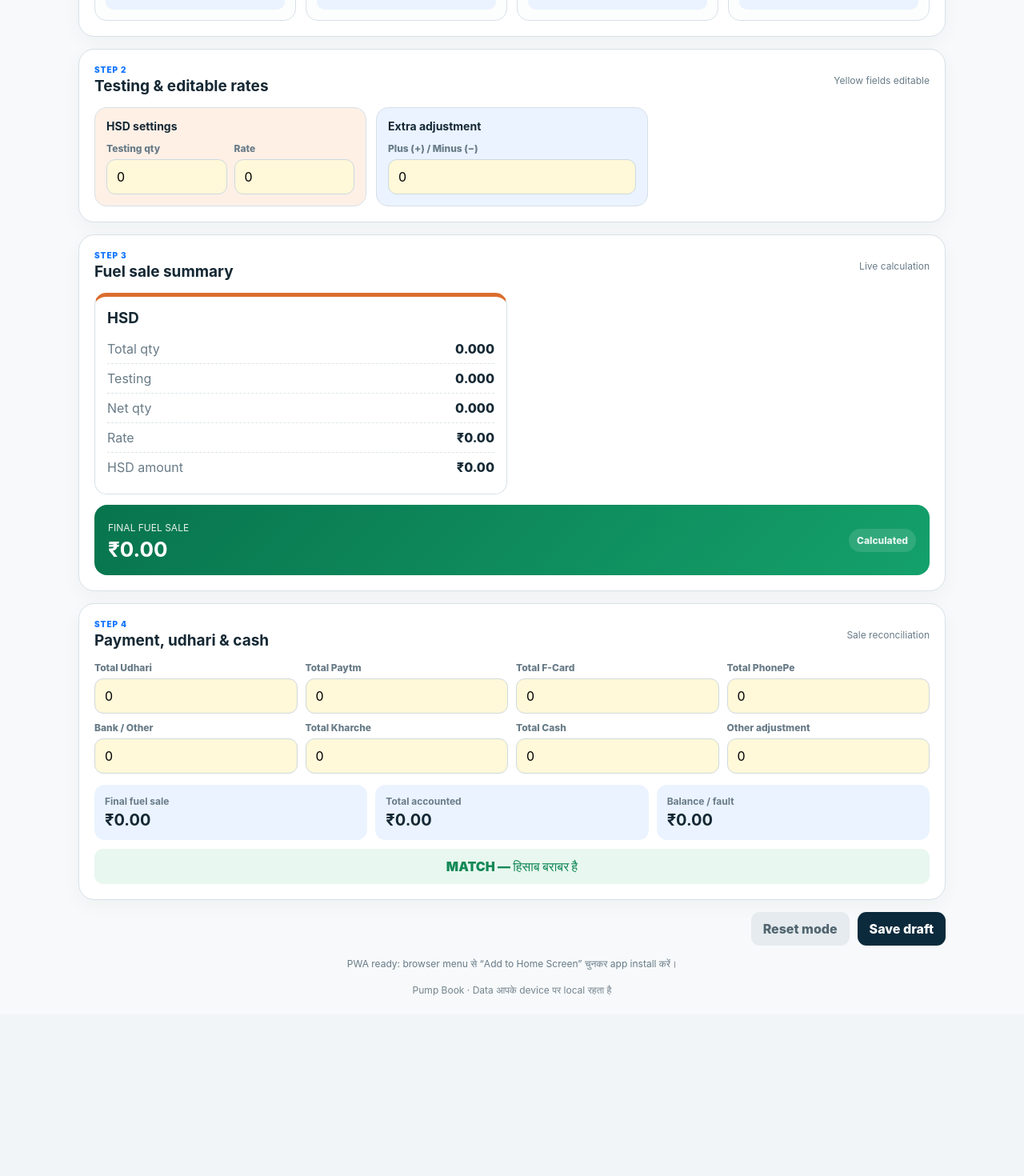
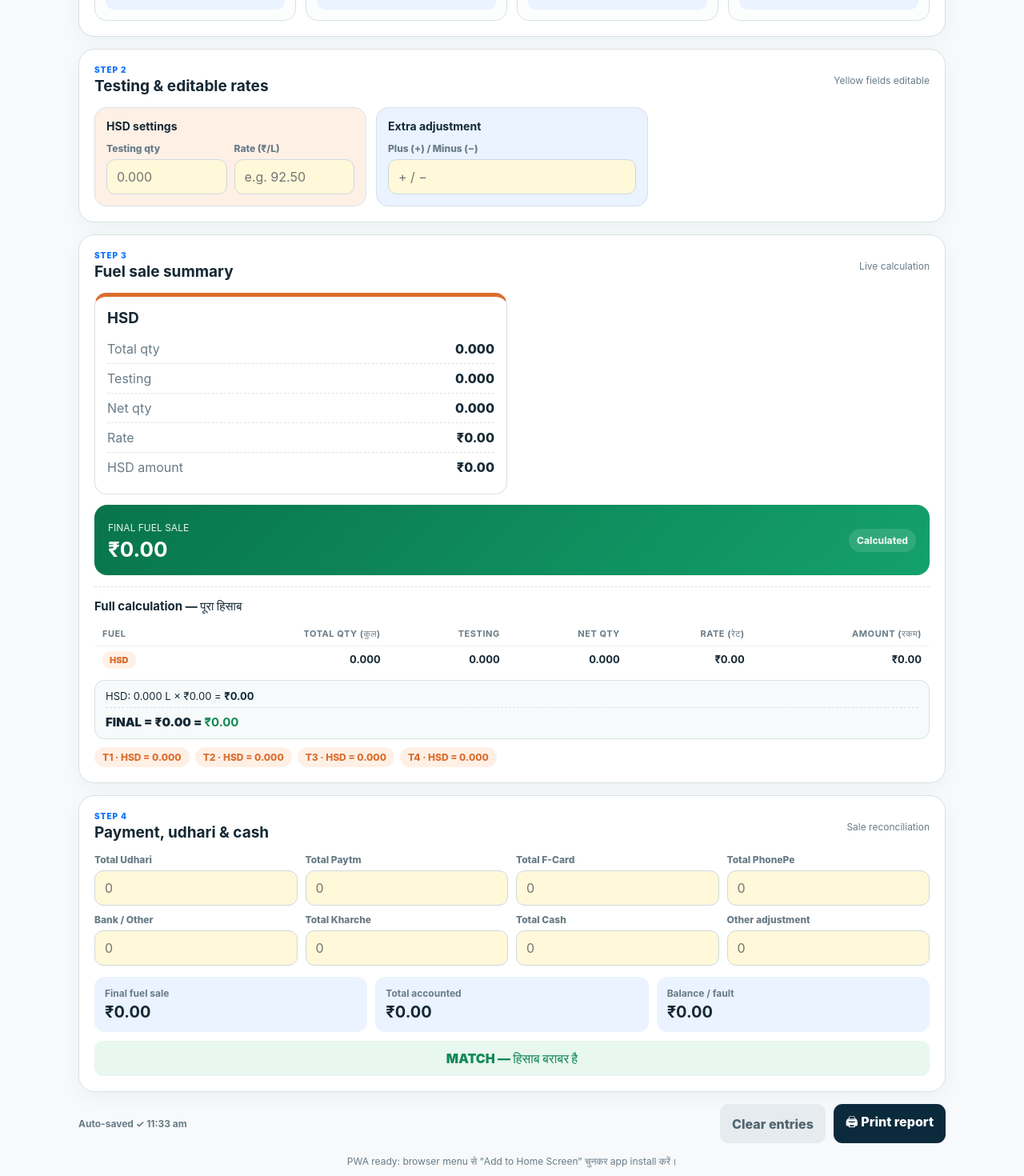
Before and after one commit to anshyd1/Pump-book, a React (Vite) app: page / in a window 1280 px wide. Shown: the part 600-2070 px from the top of the page at 80% size. Before the commit the page ends 1868 px from the top, so only its background shows below. Built offline with nearby package versions, Linux system fonts and the light colour scheme.

Commit message:
Blank inputs, full calculation view, autosave, install button, SW cache fix

```diff
--- a/public/sw.js
+++ b/public/sw.js
@@ -1,10 +1,10 @@
-const CACHE = 'pump-book-v2';
+const CACHE = 'pump-book-v3';
 const CORE = ['./', './manifest.webmanifest', './icon-192.png', './icon-512.png'];
 self.addEventListener('install', event => {
   event.waitUntil(caches.open(CACHE).then(cache => cache.addAll(CORE)).then(() => self.skipWaiting()));
 });
 self.addEventListener('activate', event => {
-  event.waitUntil(caches.keys().then(keys => Promise.all(keys.filter(k => k.startsWith('pump-book-') || k.startsWith('fuel-hisab-') && k !== CACHE).map(k => caches.delete(k)))).then(() => self.clients.claim()));
+  event.waitUntil(caches.keys().then(keys => Promise.all(keys.filter(k => k !== CACHE && (k.startsWith('pump-book-') || k.startsWith('fuel-hisab-'))).map(k => caches.delete(k)))).then(() => self.clients.claim()));
 });
 self.addEventListener('fetch', event => {
   if (event.request.method !== 'GET') return;
--- a/src/App.tsx
+++ b/src/App.tsx
@@ -1,122 +1,241 @@
-import { useEffect, useMemo, useState } from 'react'
+import { useEffect, useMemo, useRef, useState } from 'react'
 
 type Fuel = 'HSD' | 'MS'
 type Mode = 'allHsd' | 'mixed'
 type Reading = { evening: string; morning: string }
-type Payments = { udhari:string; paytm:string; fcard:string; phonepe:string; bank:string; kharche:string; cash:string; other:string }
+type Payments = { udhari: string; paytm: string; fcard: string; phonepe: string; bank: string; kharche: string; cash: string; other: string }
 type Draft = {
-  mode: Mode; date: string; note: string; readings: Record<Mode, Reading[]>;
-  hsdTesting:string; hsdRate:string; msTesting:string; msRate:string; extra:string; payments:Payments
+  mode: Mode; date: string; note: string; readings: Record<Mode, Reading[]>
+  hsdTesting: string; hsdRate: string; msTesting: string; msRate: string; extra: string; payments: Payments
+}
+type BeforeInstallPromptEvent = Event & { prompt: () => Promise<void>; userChoice: Promise<{ outcome: 'accepted' | 'dismissed' }> }
+
+const productMap: Record<Mode, Fuel[]> = {
+  allHsd: ['HSD', 'HSD', 'HSD', 'HSD'],
+  mixed: ['MS', 'HSD', 'MS', 'HSD']
+}
+const sampleReadings: Record<Mode, Reading[]> = {
+  allHsd: Array.from({ length: 4 }, () => ({ evening: '', morning: '' })),
+  mixed: Array.from({ length: 4 }, () => ({ evening: '', morning: '' }))
+}
+const emptyPayments: Payments = { udhari: '', paytm: '', fcard: '', phonepe: '', bank: '', kharche: '', cash: '', other: '' }
+const localDate = () => {
+  const d = new Date()
+  return `${d.getFullYear()}-${String(d.getMonth() + 1).padStart(2, '0')}-${String(d.getDate()).padStart(2, '0')}`
+}
+const initialDraft = (): Draft => ({
+  mode: 'allHsd', date: localDate(), note: '',
+  readings: structuredClone(sampleReadings),
+  hsdTesting: '', hsdRate: '', msTesting: '', msRate: '', extra: '',
+  payments: { ...emptyPayments }
+})
+// Old drafts stored '0' everywhere — convert to '' so inputs start clean (no zero-hatao)
+const clean = (v: unknown): string => (v === null || v === undefined || v === 0 || v === '0' || v === '') ? '' : String(v)
+const sanitize = (raw: unknown): Draft => {
+  const d = initialDraft()
+  if (!raw || typeof raw !== 'object') return d
+  const r = raw as Partial<Draft>
+  if (r.mode === 'allHsd' || r.mode === 'mixed') d.mode = r.mode
+  if (typeof r.date === 'string' && r.date) d.date = r.date
+  if (typeof r.note === 'string') d.note = r.note
+  for (const m of ['allHsd', 'mixed'] as Mode[]) {
+    const arr = r.readings?.[m]
+    d.readings[m] = Array.from({ length: 4 }, (_, i) => ({
+      evening: clean(arr?.[i]?.evening),
+      morning: clean(arr?.[i]?.morning)
+    }))
+  }
+  d.hsdTesting = clean(r.hsdTesting); d.hsdRate = clean(r.hsdRate)
+  d.msTesting = clean(r.msTesting); d.msRate = clean(r.msRate)
+  d.extra = clean(r.extra)
+  d.payments = Object.fromEntries((Object.keys(emptyPayments) as (keyof Payments)[]).map(k => [k, clean(r.payments?.[k])])) as Payments
+  return d
+}
+const num = (v: string) => Number.isFinite(Number.parseFloat(v)) ? Number.parseFloat(v) : 0
+const inr = new Intl.NumberFormat('en-IN', { style: 'currency', currency: 'INR', minimumFractionDigits: 2, maximumFractionDigits: 2 })
+const qty = (v: number) => new Intl.NumberFormat('en-IN', { minimumFractionDigits: 3, maximumFractionDigits: 3 }).format(v)
+
+function Field({ label, value, onChange, step = '0.01', placeholder, type = 'number' }: { label: string; value: string; onChange: (v: string) => void; step?: string; placeholder?: string; type?: 'number' | 'date' | 'text' }) {
+  return <label className="field-label">
+    <span>{label}</span>
+    <input
+      inputMode={type === 'number' ? 'decimal' : undefined}
+      type={type}
+      step={type === 'number' ? step : undefined}
+      value={value}
+      placeholder={placeholder}
+      onFocus={type === 'number' ? e => e.currentTarget.select() : undefined}
+      onChange={e => onChange(e.target.value)}
+    />
+  </label>
 }
 
-const productMap: Record<Mode, Fuel[]> = {
-  allHsd: ['HSD','HSD','HSD','HSD'],
-  mixed: ['MS','HSD','MS','HSD']
-}
-const sampleReadings: Record<Mode, Reading[]> = {
-  allHsd: Array.from({length:4},()=>({evening:'0',morning:'0'})),
-  mixed: Array.from({length:4},()=>({evening:'0',morning:'0'}))
-}
-const emptyPayments: Payments = {udhari:'0',paytm:'0',fcard:'0',phonepe:'0',bank:'0',kharche:'0',cash:'0',other:'0'}
-const initialDraft = (): Draft => ({
-  mode:'allHsd', date:new Date().toISOString().slice(0,10), note:'',
-  readings: structuredClone(sampleReadings), hsdTesting:'0', hsdRate:'0', msTesting:'0', msRate:'0', extra:'0', payments:{...emptyPayments}
-})
-const num = (v:string) => Number.isFinite(Number.parseFloat(v)) ? Number.parseFloat(v) : 0
-const inr = new Intl.NumberFormat('en-IN',{style:'currency',currency:'INR',minimumFractionDigits:2,maximumFractionDigits:2})
-const qty = (v:number) => new Intl.NumberFormat('en-IN',{minimumFractionDigits:3,maximumFractionDigits:3}).format(v)
+export default function App() {
+  const STORAGE_KEY = 'pump-book-draft-v3'
+  const [draft, setDraft] = useState<Draft>(() => {
+    try {
+      const saved = localStorage.getItem(STORAGE_KEY) ?? localStorage.getItem('pump-book-draft-v2')
+      if (!saved) return initialDraft()
+      localStorage.removeItem('pump-book-draft-v2')
+      return sanitize(JSON.parse(saved))
+    } catch { return initialDraft() }
+  })
+  const [savedAt, setSavedAt] = useState<string | null>(null)
+  const [installEvt, setInstallEvt] = useState<BeforeInstallPromptEvent | null>(null)
+  const [standalone, setStandalone] = useState(false)
+  const map = productMap[draft.mode]
+  const fuels = useMemo(() => Array.from(new Set(map)), [map])
+  const diffs = useMemo(() => draft.readings[draft.mode].map(r => num(r.evening) - num(r.morning)), [draft.readings, draft.mode])
+  const gross = useMemo(() => map.reduce((a, f, i) => { a[f] += diffs[i]; return a }, { HSD: 0, MS: 0 } as Record<Fuel, number>), [map, diffs])
+  const hsdNet = gross.HSD - num(draft.hsdTesting), msNet = gross.MS - num(draft.msTesting)
+  const hsdAmount = hsdNet * num(draft.hsdRate), msAmount = msNet * num(draft.msRate)
+  const extraNum = num(draft.extra)
+  const finalSale = hsdAmount + msAmount + extraNum
+  const accounted = Object.values(draft.payments).reduce((sum, v) => sum + num(v), 0)
+  const balance = finalSale - accounted
+  const hasNegative = diffs.some(d => d < 0)
+  const matched = Math.abs(balance) <= 0.05
 
-function Field({label,value,onChange,step='0.01',placeholder,type='number'}:{label:string,value:string,onChange:(v:string)=>void,step?:string,placeholder?:string,type?:'number'|'date'|'text'}){
-  return <label className="field-label"><span>{label}</span><input inputMode={type==='number'?'decimal':undefined} type={type} step={type==='number'?step:undefined} value={value} placeholder={placeholder} onChange={e=>onChange(e.target.value)}/></label>
-}
+  // Auto-save (debounced) — data har change ke baad device par save hota hai
+  const firstRun = useRef(true)
+  useEffect(() => {
+    if (firstRun.current) { firstRun.current = false; return }
+    const t = setTimeout(() => {
+      try { localStorage.setItem(STORAGE_KEY, JSON.stringify(draft)) } catch { /* storage full — ignore */ }
+      setSavedAt(new Date().toLocaleTimeString('en-IN', { hour: '2-digit', minute: '2-digit' }))
+    }, 600)
+    return () => clearTimeout(t)
+  }, [draft])
 
-export default function App(){
-  const [draft,setDraft] = useState<Draft>(()=>{
-    try { const saved=localStorage.getItem('pump-book-draft-v2'); return saved ? {...initialDraft(),...JSON.parse(saved)} : initialDraft() } catch { return initialDraft() }
+  // PWA install prompt
+  useEffect(() => {
+    setStandalone(window.matchMedia('(display-mode: standalone)').matches)
+    const onPrompt = (e: Event) => { e.preventDefault(); setInstallEvt(e as BeforeInstallPromptEvent) }
+    window.addEventListener('beforeinstallprompt', onPrompt)
+    return () => window.removeEventListener('beforeinstallprompt', onPrompt)
+  }, [])
+  const doInstall = async () => {
+    if (!installEvt) return
+    await installEvt.prompt()
+    const choice = await installEvt.userChoice
+    if (choice.outcome === 'accepted') setInstallEvt(null)
+  }
+
+  const updateReading = (index: number, key: keyof Reading, value: string) => setDraft(d => {
+    const readings = { ...d.readings, [d.mode]: d.readings[d.mode].map((r, i) => i === index ? { ...r, [key]: value } : r) }
+    return { ...d, readings }
   })
-  const [saved,setSaved] = useState(false)
-  const [showInstall,setShowInstall] = useState(false)
-  const map=productMap[draft.mode]
-  const diffs=useMemo(()=>draft.readings[draft.mode].map(r=>num(r.evening)-num(r.morning)),[draft.readings,draft.mode])
-  const gross=useMemo(()=>map.reduce((a,f,i)=>{a[f]+=diffs[i];return a},{HSD:0,MS:0} as Record<Fuel,number>),[map,diffs])
-  const hsdNet=gross.HSD-num(draft.hsdTesting), msNet=gross.MS-num(draft.msTesting)
-  const hsdAmount=hsdNet*num(draft.hsdRate), msAmount=msNet*num(draft.msRate)
-  const finalSale=hsdAmount+msAmount+num(draft.extra)
-  const accounted=Object.values(draft.payments).reduce((sum,v)=>sum+num(v),0)
-  const balance=finalSale-accounted
-  const hasNegative=diffs.some(d=>d<0)
-  const matched=Math.abs(balance)<=0.05
+  const updatePayment = (key: keyof Payments, value: string) => setDraft(d => ({ ...d, payments: { ...d.payments, [key]: value } }))
+  const clearEntries = () => setDraft(d => ({
+    ...d,
+    readings: { ...d.readings, [d.mode]: structuredClone(sampleReadings[d.mode]) },
+    hsdTesting: '', msTesting: '', extra: '', payments: { ...emptyPayments }
+  }))
 
-  useEffect(()=>{ setShowInstall(window.matchMedia('(display-mode: browser)').matches) },[])
-  const updateReading=(index:number,key:keyof Reading,value:string)=>setDraft(d=>{
-    const readings={...d.readings,[d.mode]:d.readings[d.mode].map((r,i)=>i===index?{...r,[key]:value}:r)}
-    return {...d,readings}
-  })
-  const updatePayment=(key:keyof Payments,value:string)=>setDraft(d=>({...d,payments:{...d.payments,[key]:value}}))
-  const save=()=>{localStorage.setItem('pump-book-draft-v2',JSON.stringify(draft));setSaved(true);setTimeout(()=>setSaved(false),1400)}
-  const reset=()=>setDraft(d=>({...initialDraft(),mode:d.mode,date:d.date,note:d.note,readings:{...initialDraft().readings,[d.mode]:structuredClone(sampleReadings[d.mode])}}))
+  const fuelGross = (f: Fuel) => f === 'HSD' ? gross.HSD : gross.MS
+  const fuelTest = (f: Fuel) => f === 'HSD' ? num(draft.hsdTesting) : num(draft.msTesting)
+  const fuelNet = (f: Fuel) => f === 'HSD' ? hsdNet : msNet
+  const fuelRate = (f: Fuel) => f === 'HSD' ? num(draft.hsdRate) : num(draft.msRate)
+  const fuelAmount = (f: Fuel) => f === 'HSD' ? hsdAmount : msAmount
+
+  const amountParts = fuels.map(f => inr.format(fuelAmount(f)))
+  const extraStr = extraNum > 0 ? ` + ${inr.format(extraNum)}` : extraNum < 0 ? ` − ${inr.format(Math.abs(extraNum))}` : ''
 
   return <div className="shell">
+    <div className="print-head">Pump Book — Day Report<span>{draft.date}{draft.note ? ` · ${draft.note}` : ''}</span></div>
+
     <header className="hero">
-      <div className="brand"><div className="brand-mark">PB</div><div><strong>Pump Book</strong><span>One-day totalizer & payment reconciliation</span></div></div>
+      <div className="brand"><div className="brand-mark">PB</div><div><strong>Pump Book</strong><span>One-day totalizer &amp; payment reconciliation</span></div></div>
       <div className="hero-row">
-        <Field label="Date" value={draft.date} type="date" onChange={date=>setDraft(d=>({...d,date}))}/>
-        <label className="field-label"><span>Machine / Staff note</span><input value={draft.note} placeholder="e.g. M1 / Ramesh" onChange={e=>setDraft(d=>({...d,note:e.target.value}))}/></label>
+        <Field label="Date" value={draft.date} type="date" onChange={date => setDraft(d => ({ ...d, date }))} />
+        <label className="field-label"><span>Machine / Staff note</span><input value={draft.note} placeholder="e.g. M1 / Ramesh" onChange={e => setDraft(d => ({ ...d, note: e.target.value }))} /></label>
       </div>
     </header>
 
     <nav className="mode-tabs" aria-label="Calculation mode">
-      <button className={draft.mode==='allHsd'?'active':''} onClick={()=>setDraft(d=>({...d,mode:'allHsd'}))}><b>Mode 1</b><span>HSD · HSD · HSD · HSD</span></button>
-      <button className={draft.mode==='mixed'?'active':''} onClick={()=>setDraft(d=>({...d,mode:'mixed'}))}><b>Mode 2</b><span>MS · HSD · MS · HSD</span></button>
+      <button className={draft.mode === 'allHsd' ? 'active' : ''} onClick={() => setDraft(d => ({ ...d, mode: 'allHsd' }))}><b>Mode 1</b><span>HSD · HSD · HSD · HSD</span></button>
+      <button className={draft.mode === 'mixed' ? 'active' : ''} onClick={() => setDraft(d => ({ ...d, mode: 'mixed' }))}><b>Mode 2</b><span>MS · HSD · MS · HSD</span></button>
     </nav>
 
     <main>
       <section className="card">
-        <div className="section-head"><div><p className="eyebrow">Step 1</p><h2>Totalizer readings</h2></div><span className="help">Evening − Morning</span></div>
-        <div className="totalizer-grid">{map.map((fuel,i)=><article className="totalizer" key={`${draft.mode}-${i}`}>
-          <div className="totalizer-head"><b>T{i+1}</b><span className={`fuel ${fuel.toLowerCase()}`}>{fuel}</span></div>
-          <Field label="Evening / Closing" value={draft.readings[draft.mode][i].evening} step="0.001" onChange={v=>updateReading(i,'evening',v)}/>
-          <Field label="Morning / Opening" value={draft.readings[draft.mode][i].morning} step="0.001" onChange={v=>updateReading(i,'morning',v)}/>
-          <div className={`difference ${diffs[i]<0?'bad':''}`}><span>Difference</span><strong>{qty(diffs[i])}</strong></div>
+        <div className="section-head"><div><p className="eyebrow">Step 1</p><h2>Totalizer readings</h2></div><span className="help">Evening − Morning · fields blank hain, seedha type karo</span></div>
+        <div className="totalizer-grid">{map.map((fuel, i) => <article className="totalizer" key={`${draft.mode}-${i}`}>
+          <div className="totalizer-head"><b>T{i + 1}</b><span className={`fuel ${fuel.toLowerCase()}`}>{fuel}</span></div>
+          <Field label="Evening / Closing" value={draft.readings[draft.mode][i].evening} step="0.001" placeholder="0.000" onChange={v => updateReading(i, 'evening', v)} />
+          <Field label="Morning / Opening" value={draft.readings[draft.mode][i].morning} step="0.001" placeholder="0.000" onChange={v => updateReading(i, 'morning', v)} />
+          <div className={`difference ${diffs[i] < 0 ? 'bad' : ''}`}><span>Difference</span><strong>{qty(diffs[i])}</strong></div>
         </article>)}</div>
         {hasNegative && <div className="alert">Negative difference मिला है—Evening और Morning reading check करें।</div>}
       </section>
 
       <section className="card">
-        <div className="section-head"><div><p className="eyebrow">Step 2</p><h2>Testing & editable rates</h2></div><span className="help">Yellow fields editable</span></div>
+        <div className="section-head"><div><p className="eyebrow">Step 2</p><h2>Testing &amp; editable rates</h2></div><span className="help">Yellow fields editable</span></div>
         <div className="settings-grid">
-          <div className="setting hsd"><h3>HSD settings</h3><div className="two"><Field label="Testing qty" value={draft.hsdTesting} step="0.001" onChange={hsdTesting=>setDraft(d=>({...d,hsdTesting}))}/><Field label="Rate" value={draft.hsdRate} onChange={hsdRate=>setDraft(d=>({...d,hsdRate}))}/></div></div>
-          {draft.mode==='mixed' && <div className="setting ms"><h3>MS settings</h3><div className="two"><Field label="Testing qty" value={draft.msTesting} step="0.001" onChange={msTesting=>setDraft(d=>({...d,msTesting}))}/><Field label="Rate" value={draft.msRate} onChange={msRate=>setDraft(d=>({...d,msRate}))}/></div></div>}
-          <div className="setting extra"><h3>Extra adjustment</h3><Field label="Plus (+) / Minus (−)" value={draft.extra} onChange={extra=>setDraft(d=>({...d,extra}))}/></div>
+          <div className="setting hsd"><h3>HSD settings</h3><div className="two"><Field label="Testing qty" value={draft.hsdTesting} step="0.001" placeholder="0.000" onChange={hsdTesting => setDraft(d => ({ ...d, hsdTesting }))} /><Field label="Rate (₹/L)" value={draft.hsdRate} placeholder="e.g. 92.50" onChange={hsdRate => setDraft(d => ({ ...d, hsdRate }))} /></div></div>
+          {draft.mode === 'mixed' && <div className="setting ms"><h3>MS settings</h3><div className="two"><Field label="Testing qty" value={draft.msTesting} step="0.001" placeholder="0.000" onChange={msTesting => setDraft(d => ({ ...d, msTesting }))} /><Field label="Rate (₹/L)" value={draft.msRate} placeholder="e.g. 105.00" onChange={msRate => setDraft(d => ({ ...d, msRate }))} /></div></div>}
+          <div className="setting extra"><h3>Extra adjustment</h3><Field label="Plus (+) / Minus (−)" value={draft.extra} placeholder="+ / −" onChange={extra => setDraft(d => ({ ...d, extra }))} /></div>
         </div>
       </section>
 
       <section className="card">
         <div className="section-head"><div><p className="eyebrow">Step 3</p><h2>Fuel sale summary</h2></div><span className="help">Live calculation</span></div>
         <div className="summary-grid">
-          <ProductSummary fuel="HSD" gross={gross.HSD} testing={num(draft.hsdTesting)} net={hsdNet} rate={num(draft.hsdRate)} amount={hsdAmount}/>
-          {draft.mode==='mixed' && <ProductSummary fuel="MS" gross={gross.MS} testing={num(draft.msTesting)} net={msNet} rate={num(draft.msRate)} amount={msAmount}/>}
+          <ProductSummary fuel="HSD" gross={gross.HSD} testing={num(draft.hsdTesting)} net={hsdNet} rate={num(draft.hsdRate)} amount={hsdAmount} />
+          {draft.mode === 'mixed' && <ProductSummary fuel="MS" gross={gross.MS} testing={num(draft.msTesting)} net={msNet} rate={num(draft.msRate)} amount={msAmount} />}
         </div>
         <div className="sale-total"><div><span>FINAL FUEL SALE</span><strong>{inr.format(finalSale)}</strong></div><span className="pill">Calculated</span></div>
+
+        <div className="calc-block">
+          <h3>Full calculation — पूरा हिसाब</h3>
+          <div className="calc-wrap">
+            <table className="calc-table">
+              <thead><tr><th>Fuel</th><th>Total qty (कुल)</th><th>Testing</th><th>Net qty</th><th>Rate (रेट)</th><th>Amount (रकम)</th></tr></thead>
+              <tbody>{fuels.map(f => <tr key={f}>
+                <td><span className={`fuel ${f.toLowerCase()}`}>{f}</span></td>
+                <td>{qty(fuelGross(f))}</td>
+                <td>{qty(fuelTest(f))}</td>
+                <td>{qty(fuelNet(f))}</td>
+                <td>{inr.format(fuelRate(f))}</td>
+                <td>{inr.format(fuelAmount(f))}</td>
+              </tr>)}</tbody>
+            </table>
+          </div>
+          <div className="formula-lines">
+            {fuels.map(f => <div key={f}>{f}: {qty(fuelNet(f))} L × {inr.format(fuelRate(f))} = <b>{inr.format(fuelAmount(f))}</b></div>)}
+            {extraStr && <div>Extra (एक्स्ट्रा): {extraStr}</div>}
+            <div className="final-line">FINAL = {amountParts.join(' + ')}{extraStr} = <b>{inr.format(finalSale)}</b></div>
+          </div>
+          <div className="nozzle-chips">{map.map((f, i) => <span key={i} className={f.toLowerCase()}>T{i + 1} · {f} = {qty(diffs[i])}</span>)}</div>
+        </div>
       </section>
 
       <section className="card">
-        <div className="section-head"><div><p className="eyebrow">Step 4</p><h2>Payment, udhari & cash</h2></div><span className="help">Sale reconciliation</span></div>
+        <div className="section-head"><div><p className="eyebrow">Step 4</p><h2>Payment, udhari &amp; cash</h2></div><span className="help">Sale reconciliation</span></div>
         <div className="payment-grid">
-          {(Object.entries({udhari:'Total Udhari',paytm:'Total Paytm',fcard:'Total F-Card',phonepe:'Total PhonePe',bank:'Bank / Other',kharche:'Total Kharche',cash:'Total Cash',other:'Other adjustment'}) as [keyof Payments,string][]).map(([key,label])=><Field key={key} label={label} value={draft.payments[key]} onChange={v=>updatePayment(key,v)}/>)}
+          {(Object.entries({ udhari: 'Total Udhari', paytm: 'Total Paytm', fcard: 'Total F-Card', phonepe: 'Total PhonePe', bank: 'Bank / Other', kharche: 'Total Kharche', cash: 'Total Cash', other: 'Other adjustment' }) as [keyof Payments, string][]).map(([key, label]) => <Field key={key} label={label} value={draft.payments[key]} placeholder="0" onChange={v => updatePayment(key, v)} />)}
         </div>
-        <div className="recon-grid"><Metric label="Final fuel sale" value={inr.format(finalSale)}/><Metric label="Total accounted" value={inr.format(accounted)}/><Metric label="Balance / fault" value={inr.format(balance)} danger={!matched}/></div>
-        <div className={`match ${matched?'':'check'}`}>{matched?'MATCH — हिसाब बराबर है':`CHECK — ${inr.format(balance)} का difference`}</div>
+        <div className="recon-grid"><Metric label="Final fuel sale" value={inr.format(finalSale)} /><Metric label="Total accounted" value={inr.format(accounted)} /><Metric label="Balance / fault" value={inr.format(balance)} danger={!matched} /></div>
+        <div role="status" className={`match ${matched ? '' : 'check'}`}>{matched ? 'MATCH — हिसाब बराबर है' : `CHECK — ${inr.format(balance)} का difference`}</div>
       </section>
 
-      <div className="actions"><button className="secondary" onClick={reset}>Reset mode</button><button className="primary" onClick={save}>{saved?'Saved ✓':'Save draft'}</button></div>
-      {showInstall && <p className="install-note">PWA ready: browser menu से “Add to Home Screen” चुनकर app install करें।</p>}
+      <div className="actions">
+        <div className="actions-left">
+          {!standalone && installEvt && <button className="install-btn" onClick={doInstall}>📲 Install app</button>}
+          <span className="save-status">{savedAt ? `Auto-saved ✓ ${savedAt}` : 'Auto-save on'}</span>
+        </div>
+        <div className="actions-right">
+          <button className="secondary" onClick={clearEntries}>Clear entries</button>
+          <button className="primary" onClick={() => window.print()}>🖨 Print report</button>
+        </div>
+      </div>
+      {!standalone && !installEvt && <p className="install-note">PWA ready: browser menu से “Add to Home Screen” चुनकर app install करें।</p>}
     </main>
-    <footer>Pump Book · Data आपके device पर local रहता है</footer>
+    <footer>Pump Book · Data आपके device पर local रहता है · Auto-save on</footer>
   </div>
 }
 
-function ProductSummary({fuel,gross,testing,net,rate,amount}:{fuel:Fuel,gross:number,testing:number,net:number,rate:number,amount:number}){
- return <article className={`product-summary ${fuel.toLowerCase()}`}><h3>{fuel}</h3><dl><div><dt>Total qty</dt><dd>{qty(gross)}</dd></div><div><dt>Testing</dt><dd>{qty(testing)}</dd></div><div><dt>Net qty</dt><dd>{qty(net)}</dd></div><div><dt>Rate</dt><dd>{inr.format(rate)}</dd></div><div className="amount"><dt>{fuel} amount</dt><dd>{inr.format(amount)}</dd></div></dl></article>
+function ProductSummary({ fuel, gross, testing, net, rate, amount }: { fuel: Fuel; gross: number; testing: number; net: number; rate: number; amount: number }) {
+  return <article className={`product-summary ${fuel.toLowerCase()}`}><h3>{fuel}</h3><dl><div><dt>Total qty</dt><dd>{qty(gross)}</dd></div><div><dt>Testing</dt><dd>{qty(testing)}</dd></div><div><dt>Net qty</dt><dd>{qty(net)}</dd></div><div><dt>Rate</dt><dd>{inr.format(rate)}</dd></div><div className="amount"><dt>{fuel} amount</dt><dd>{inr.format(amount)}</dd></div></dl></article>
 }
-function Metric({label,value,danger=false}:{label:string,value:string,danger?:boolean}){return <div className={`metric ${danger?'danger':''}`}><span>{label}</span><strong>{value}</strong></div>}
+function Metric({ label, value, danger = false }: { label: string; value: string; danger?: boolean }) { return <div className={`metric ${danger ? 'danger' : ''}`}><span>{label}</span><strong>{value}</strong></div> }
```
Also changed, not shown: package.json (+9 -9 lines), src/styles.css, 2 other files (tests, documents, lock files or other folders).
